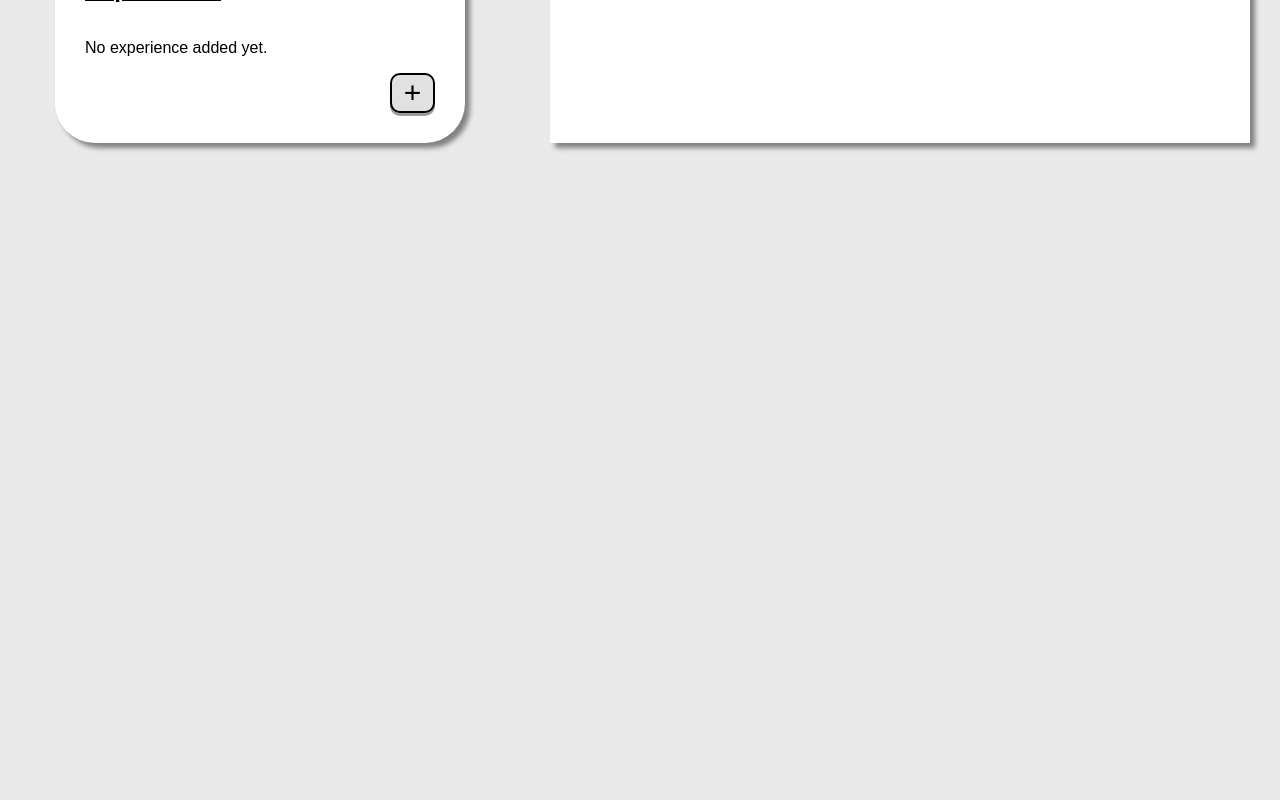
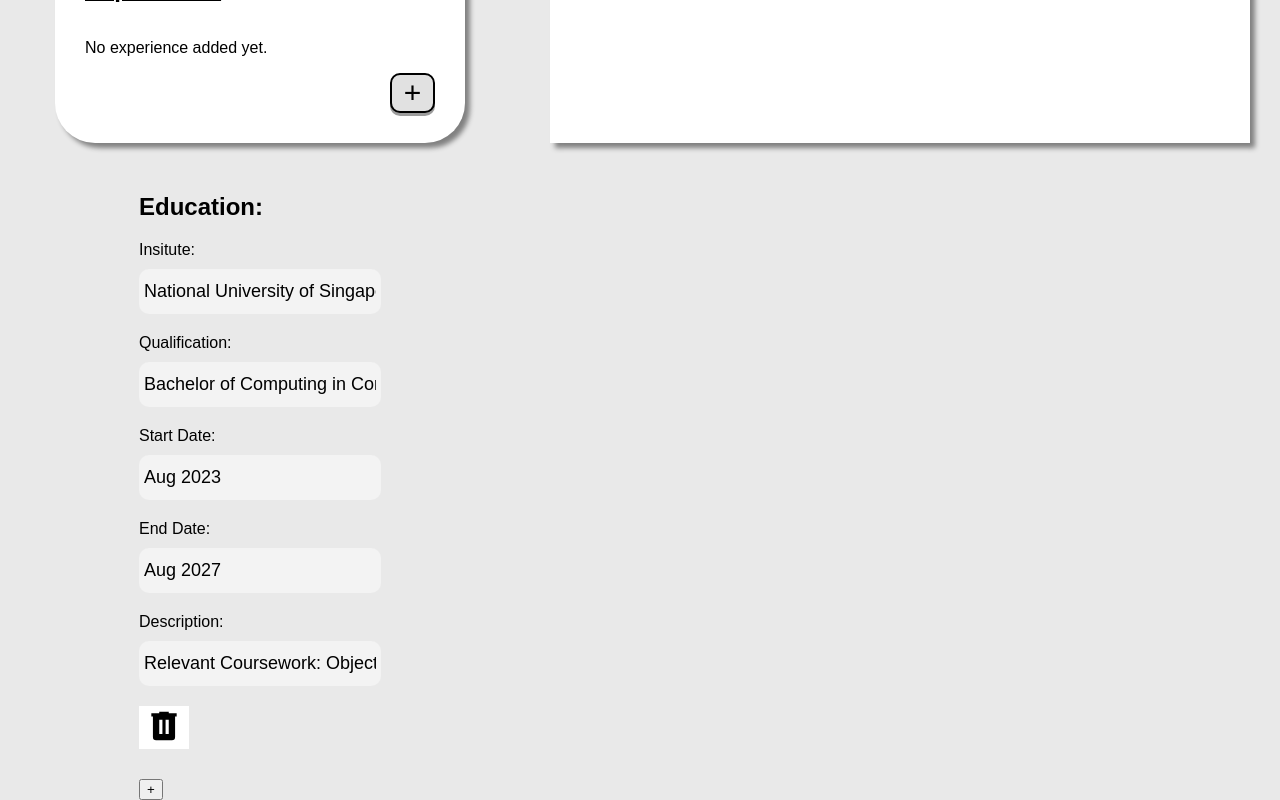
Before and after one commit to sayglenn/cv-creator, a React (Vite) app: page / in a window 1280 px wide. Shown: the part 887-1687 px from the top of the page. Before the commit the page ends 1060 px from the top, so only its background shows below. Built offline with nearby package versions, Linux system fonts and the light colour scheme.

Commit message:
Added Education component

```diff
--- a/src/components/Education.jsx
+++ b/src/components/Education.jsx
@@ -1,15 +1,99 @@
+import trashImage from "../images/trash-can.svg"
+
 export function Education({
   education,
   onEducationAdd,
   onEducationInfoChange,
-    onEducationRemove }) {
+  onEducationRemove,
+}) {
   return (
     <div id="education-form-container">
-
+      <h2>Education:</h2>
+      {education.length > 0 ? (
+        education.map(edu => (
+            <div key={edu.id}>
+              <form id="personal-form">
+                <label htmlFor="institute">Insitute:</label>
+                <input
+                  type="text"
+                  id="institute"
+                  value={edu.institute}
+                  onChange={(e) =>
+                    onEducationInfoChange(edu.id, "institute", e.target.value)
+                }
+                />
+                <label htmlFor="qualification">Qualification:</label>
+                <input
+                    type="text"
+                    id="qualification"
+                    value={edu.qualification}
+                    placeholder="Education Attained at Institute"
+                    onChange={(e) =>
+                    onEducationInfoChange(edu.id, "qualification", e.target.value)
+                    }
+                />
+                <label htmlFor="start">Start Date:</label>
+                <input
+                    type="text"
+                    id="start"
+                    value={edu.start}
+                    onChange={(e) =>
+                    onEducationInfoChange(edu.id, "start", e.target.value)
+                    }
+                />
+                <label htmlFor="end">End Date:</label>
+                <input
+                    type="text"
+                    id="end"
+                    value={edu.end}
+                    onChange={(e) =>
+                    onEducationInfoChange(edu.id, "end", e.target.value)
+                    }
+                />
+                <label htmlFor="description">Description:</label>
+                <input
+                    type="text"
+                    id="description"
+                    value={edu.description}
+                    onChange={(e) =>
+                    onEducationInfoChange(edu.id, "description", e.target.value)
+                    }
+                />
+            </form>
+            <button
+              className="experience-delete"
+              onClick={() => onEducationRemove(edu.id)}
+            >
+              <img src={trashImage} alt="delete" />
+            </button>
             </div>
-    )
+        ))
+      ) : (
+        <p>No education added yet.</p>
+      )}
+      <button id="add-education" onClick={onEducationAdd}>
+        +
+      </button>
+    </div>
+  );
 }
 
-export function displayEducation({ education }) {
-
+export function DisplayEducation({ education }) {
+  return (
+    <div id="education-header">
+      <h1>Education</h1>
+      {education.map((edu) => (
+        <div key={edu.id} className="education-container">
+          <div className="each-edu-header">
+            <h2>{edu.institute}</h2>
+            <h3>
+              {edu.start} - {edu.end}
+            </h3>
+          </div>
+          <p className="edu-qualification">{edu.qualification}</p>
+          <p className="edu-description">{edu.description}</p>
+        </div>
+      ))}
+    </div>
+  );
 }
```
Lines whose indentation alone changed are shown as unchanged.
